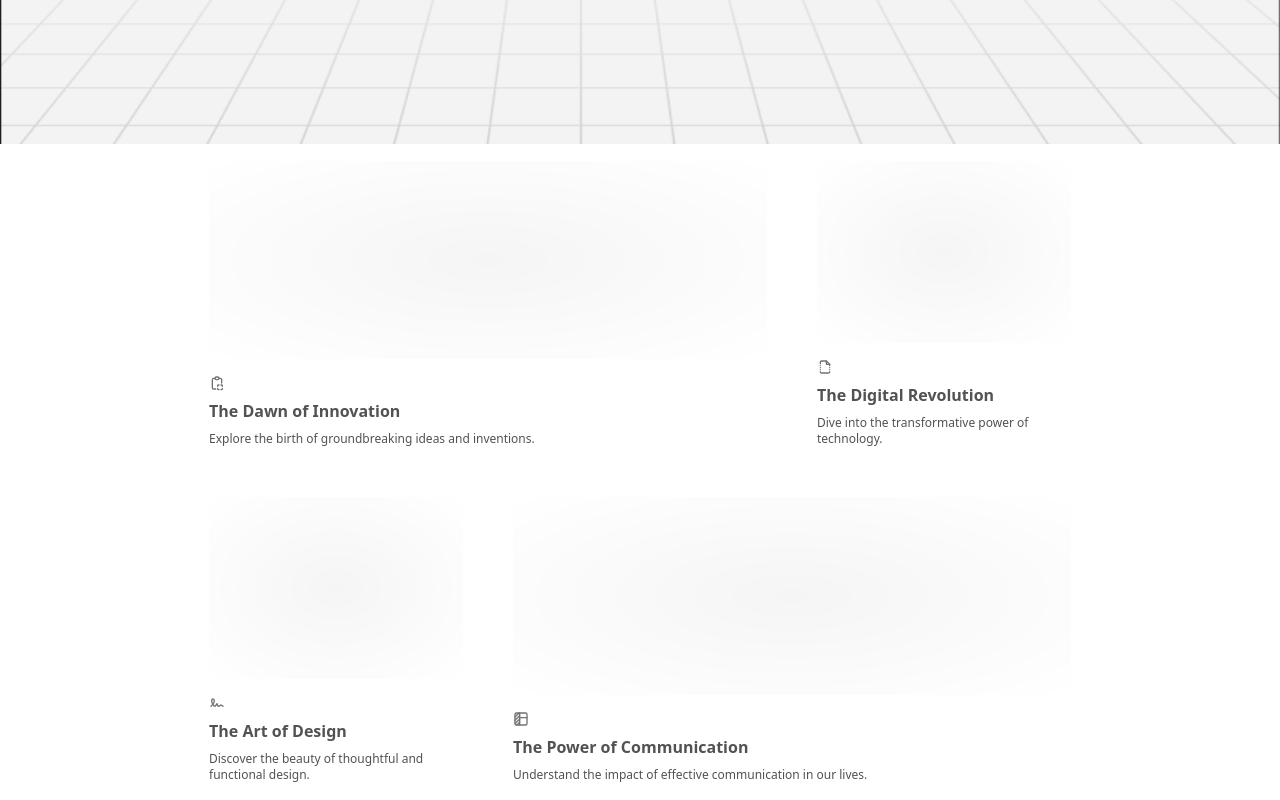
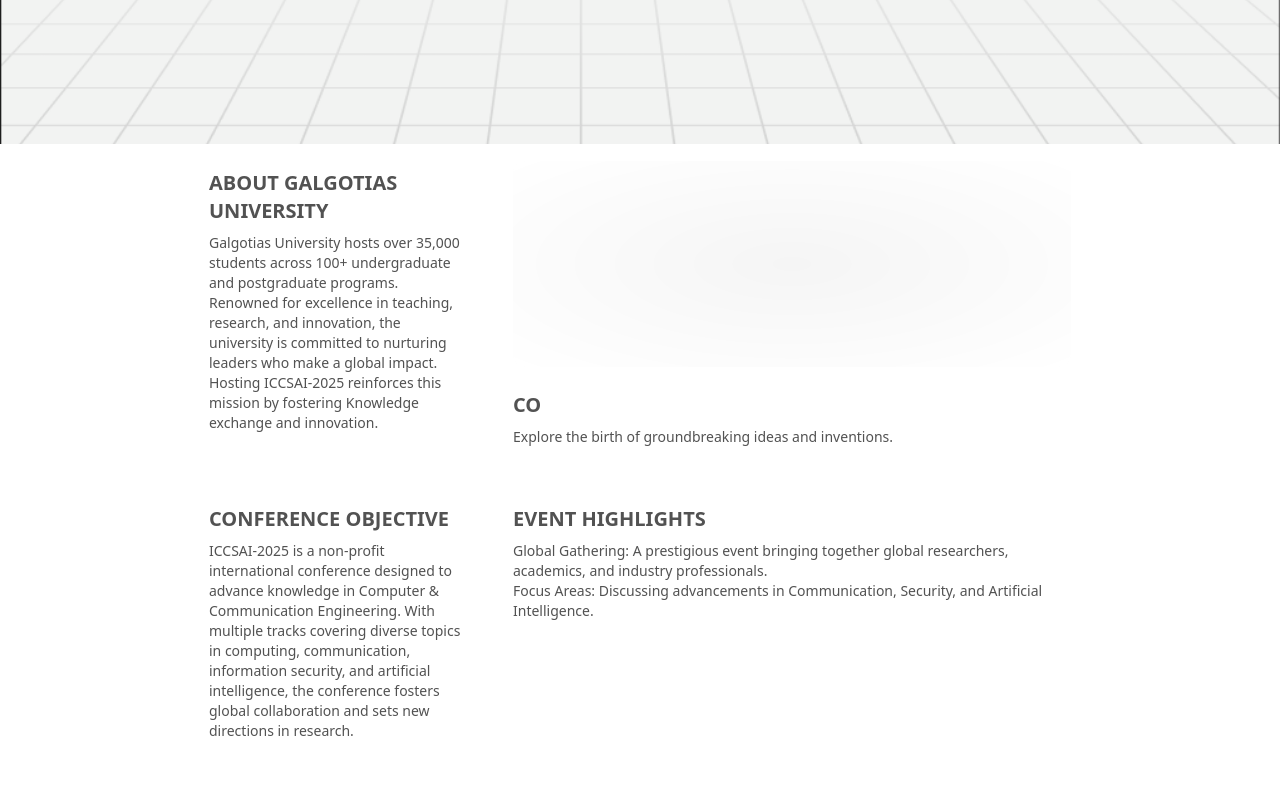
Before and after one commit to webdrave/WebWars_Webdrave, a Next.js app: page / in a window 1280 px wide. Shown: the part 592-1392 px from the top of the page. Built offline with nearby package versions, Linux system fonts and the light colour scheme.

Commit message:
Update BentoGridSecondDemo with new content and improve text styling in BentoGridItem

```diff
--- a/src/components/bentoDemo.tsx
+++ b/src/components/bentoDemo.tsx
@@ -1,12 +1,7 @@
 import { cn } from "@/lib/utils";
 import React from "react";
 import { BentoGrid, BentoGridItem } from "../components/ui/bento-grid";
-import {
-  IconClipboardCopy,
-  IconFileBroken,
-  IconSignature,
-  IconTableColumn,
-} from "@tabler/icons-react";
+
 
 export function BentoGridSecondDemo() {
   return (
@@ -18,7 +13,6 @@
           description={item.description}
           header={item.header}
           className={item.className}
-          icon={item.icon}
         />
       ))}
     </BentoGrid>
@@ -29,33 +23,32 @@
 );
 const items = [
   {
-    title: "The Dawn of Innovation",
+    title: "ABOUT GALGOTIAS UNIVERSITY",
+    description: "Galgotias University hosts over 35,000 students across 100+ undergraduate and postgraduate programs. Renowned for excellence in teaching, research, and innovation, the university is committed to nurturing leaders who make a global impact. Hosting ICCSAI-2025 reinforces this mission by fostering Knowledge exchange and innovation.",
+    className: "md:col-span-1",
+
+  },
+  {
+    title: "CO",
     description: "Explore the birth of groundbreaking ideas and inventions.",
     header: <Skeleton />,
     className: "md:col-span-2",
-    icon: <IconClipboardCopy className="h-4 w-4 text-neutral-500" />,
   },
   {
-    title: "The Digital Revolution",
-    description: "Dive into the transformative power of technology.",
-    header: <Skeleton />,
+    title: "CONFERENCE OBJECTIVE",
+    description: "ICCSAI-2025 is a non-profit international conference designed to advance knowledge in Computer & Communication Engineering. With multiple tracks covering diverse topics in computing, communication, information security, and artificial intelligence, the conference fosters global collaboration and sets new directions in research.",
     className: "md:col-span-1",
-    icon: <IconFileBroken className="h-4 w-4 text-neutral-500" />,
   },
   {
-    title: "The Art of Design",
-    description: "Discover the beauty of thoughtful and functional design.",
-    header: <Skeleton />,
-    className: "md:col-span-1",
-    icon: <IconSignature className="h-4 w-4 text-neutral-500" />,
-  },
-  {
-    title: "The Power of Communication",
+    title: "EVENT HIGHLIGHTS",
     description:
-      "Understand the impact of effective communication in our lives.",
-    header: <Skeleton />,
+    <>
+    <p>Global Gathering: A prestigious event bringing together global researchers, academics, and industry professionals. </p>
+    <p>Focus Areas: Discussing advancements in Communication, Security, and Artificial Intelligence.</p>
+    </>,
+
+
     className: "md:col-span-2",
-    icon: <IconTableColumn className="h-4 w-4 text-neutral-500" />,
   },
 ];
 
--- a/src/components/ui/bento-grid.tsx
+++ b/src/components/ui/bento-grid.tsx
@@ -42,10 +42,10 @@
       {header}
       <div className="group-hover/bento:translate-x-2 transition duration-200">
         {icon}
-        <div className="font-sans font-bold text-neutral-600 dark:text-neutral-200 mb-2 mt-2">
+        <div className="font-sans font-bold text-neutral-600 dark:text-neutral-200 mb-2 mt-2 text-xl">
           {title}
         </div>
-        <div className="font-sans font-normal text-neutral-600 text-xs dark:text-neutral-300">
+        <div className="font-sans font-normal text-neutral-600 text-sm dark:text-neutral-300">
           {description}
         </div>
       </div>
```
